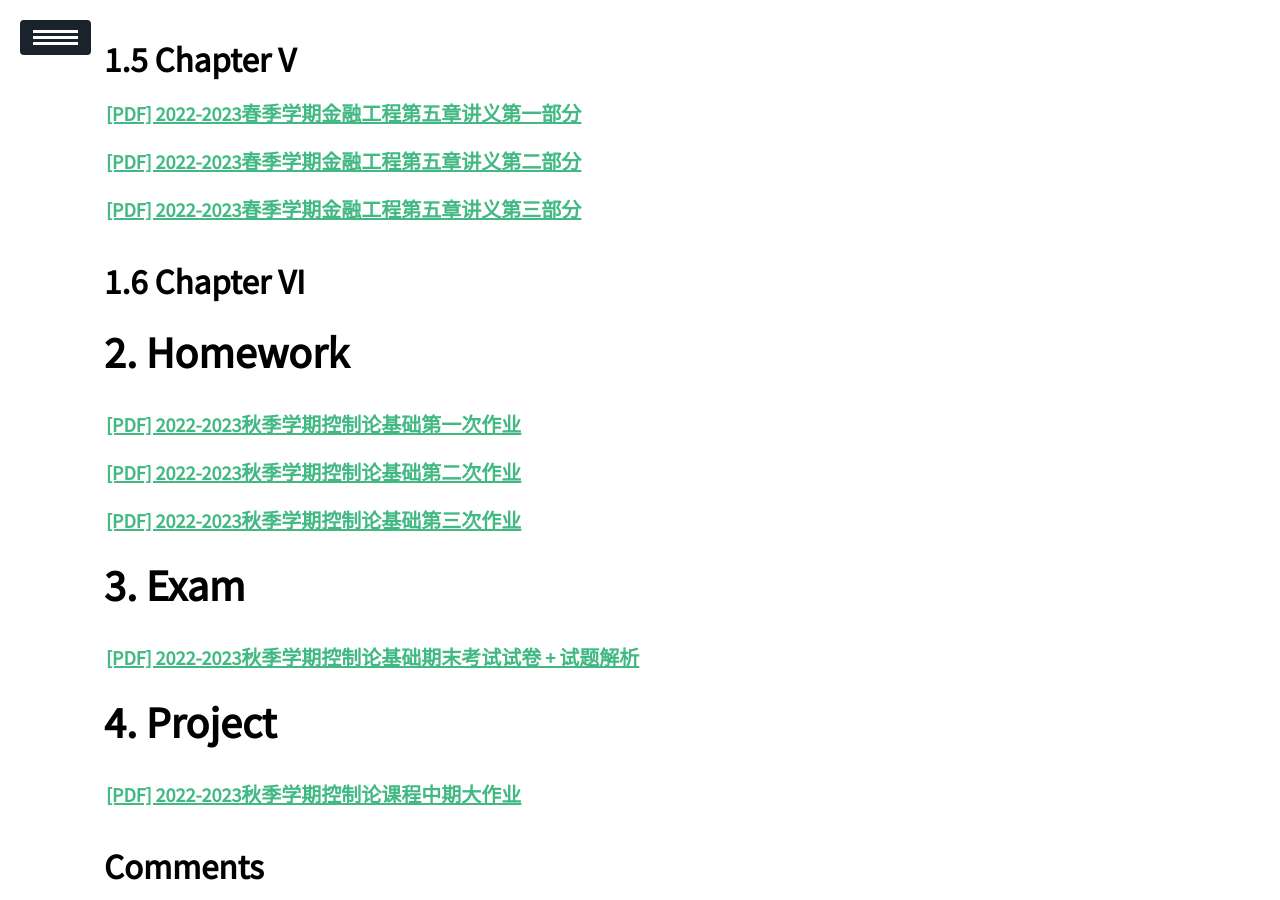
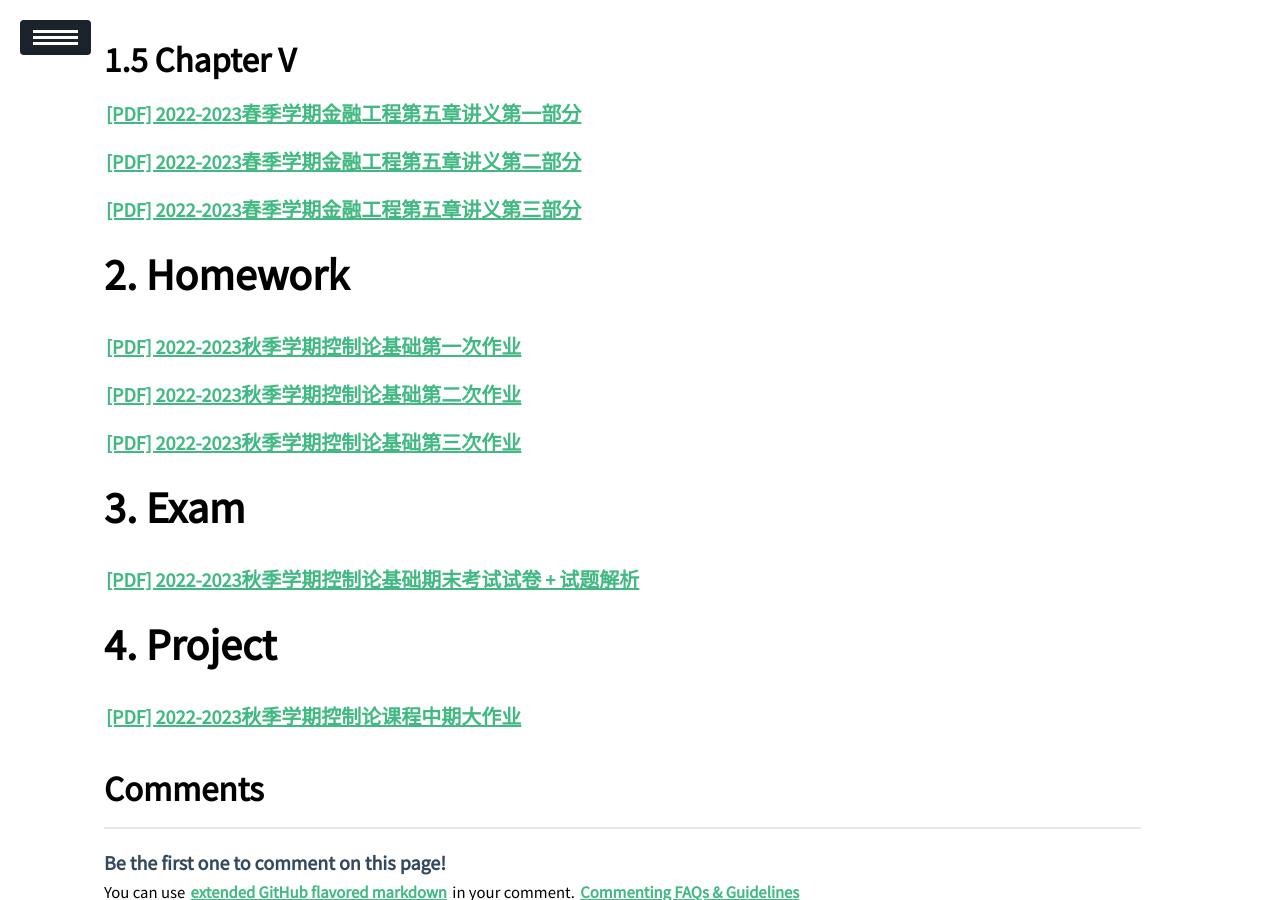
Before and after one commit to ssskz/ssskz.github.io, a Jekyll site: the page built from _posts/2023-3-2-Financial-Engineering.md, in a window 1280 px wide and 900 px high, scrolled down 1398 px. Built offline with Jekyll 4.4.1, drawn with Linux system fonts in a browser that asks for light colours; our own code applies the rules of GitHub Pages for plain Markdown files; a script that is not in the unit is left out.

Commit message:
update _posts/2023-3-2-Financial-Engineering.md.
Signed-off-by: ssskz <12497590+ssskz@user.noreply.gitee.com>

```diff
--- a/_posts/2023-3-2-Financial-Engineering.md
+++ b/_posts/2023-3-2-Financial-Engineering.md
@@ -57,8 +57,6 @@ description: Sharing of learning materials (homework and exams) about **Financia
 
 <p><a href="https://ssskz.github.io/materials/金融工程/第五章期权定价(第三节).pdf" target="_blank">[PDF] 2022-2023春季学期金融工程第五章讲义第三部分 </a></p>
 
-## Chapter VI
-
 # Homework
 
 <p><a href="https://ssskz.github.io/materials/控制论基础1.pdf" target="_blank">[PDF] 2022-2023秋季学期控制论基础第一次作业 </a></p>
```
